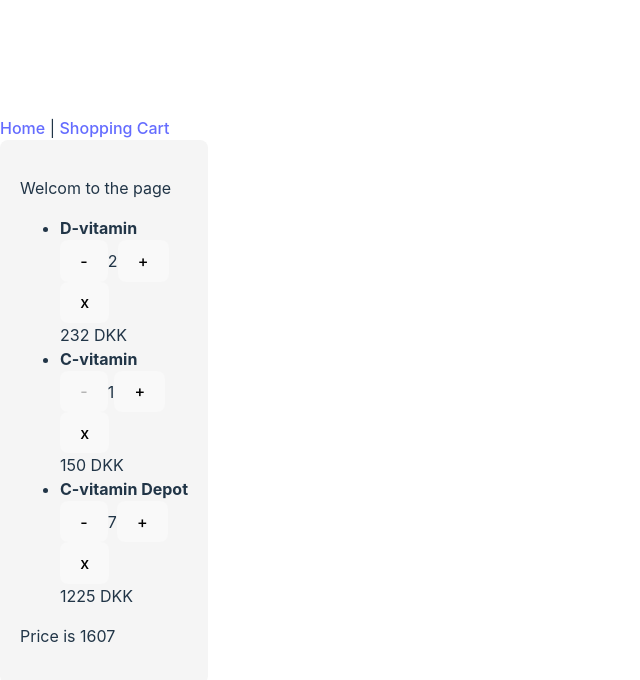
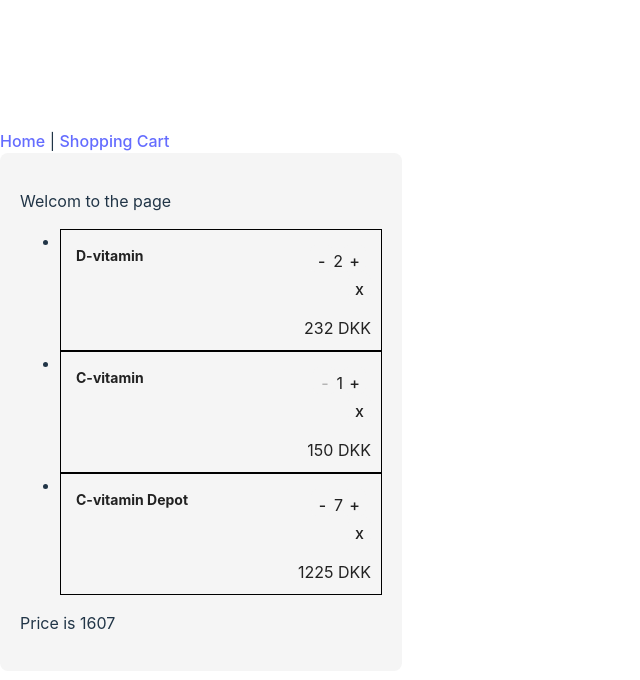
Before and after one commit to SiGoldbach/FrontendWebShop9, a React (Vite) app: page /cart in a window 1280 px wide. Shown: the top 680 px of the page, without its empty margins (0-640 px from the left). Built offline with nearby package versions, Linux system fonts and the light colour scheme.

Commit message:
fixed css overlap and prioritized displayitem.css changes

```diff
--- a/src/index.css
+++ b/src/index.css
@@ -70,7 +70,7 @@ button:focus-visible {
 Should probably not be in this file
 */
 .container {
-  max-width: 600px;
+  max-width: 1280px;
   margin: auto;
   background: whitesmoke;
   border: #1a1a1a;
@@ -89,3 +89,74 @@ Should probably not be in this file
   transition: opacity 0.5s ease;
   pointer-events: none; /* for being able to click on the image later */
 }
+
+.displayItem {
+  border: 1px solid black;
+  width: 300px;
+  height: 100px;
+  padding: 10px;
+  text-align: left;
+  color:#222222;
+}
+.displayItemName {
+  text-align: left;
+  font-size: 14px;
+}
+.displayItemQuant {
+  text-align: right;
+  vertical-align: top;
+}
+.displayItemPrice {
+  position: absolute;
+  bottom: 0;
+  right: 0;
+  text-align: right;
+  vertical-align: bottom;
+}
+.column {
+  float: left;
+  width: 50%;
+}
+
+
+
+.leftColumn {
+  position: relative;
+  height: 90%;
+  padding: 5px;
+  float: left;
+  width: 60%;
+}
+
+.rightColumn{
+  position: relative;
+  height: 90% ;
+  padding: 5px;
+  float: right;
+  width: 25%
+}
+
+.quantityButton {
+  width: 23px;
+  height: 27px;
+  background-color: #f5f5f5;
+  color: #222222;
+  padding: 5px;
+  text-align: center;
+  font-size: 13;
+  border-radius: 6px;
+}
+
+.removeItemButton {
+  position: absolute;
+  right: 0;
+  width: 23px;
+  height: 27px;
+  background-color: #f5f5f5;
+  color: #222222;
+  padding: 5px;
+  text-align: center;
+  font-size: 13;
+  border-radius: 6px;
+
+}
```
